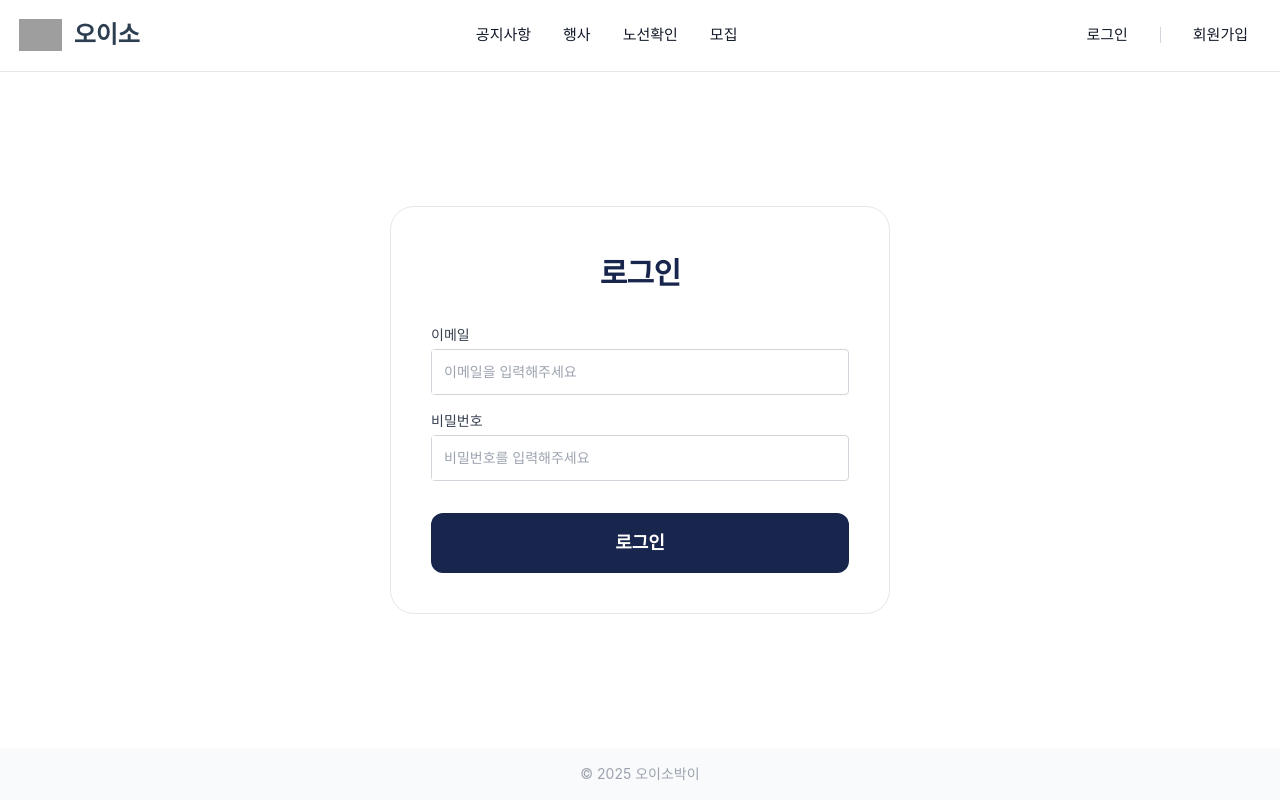
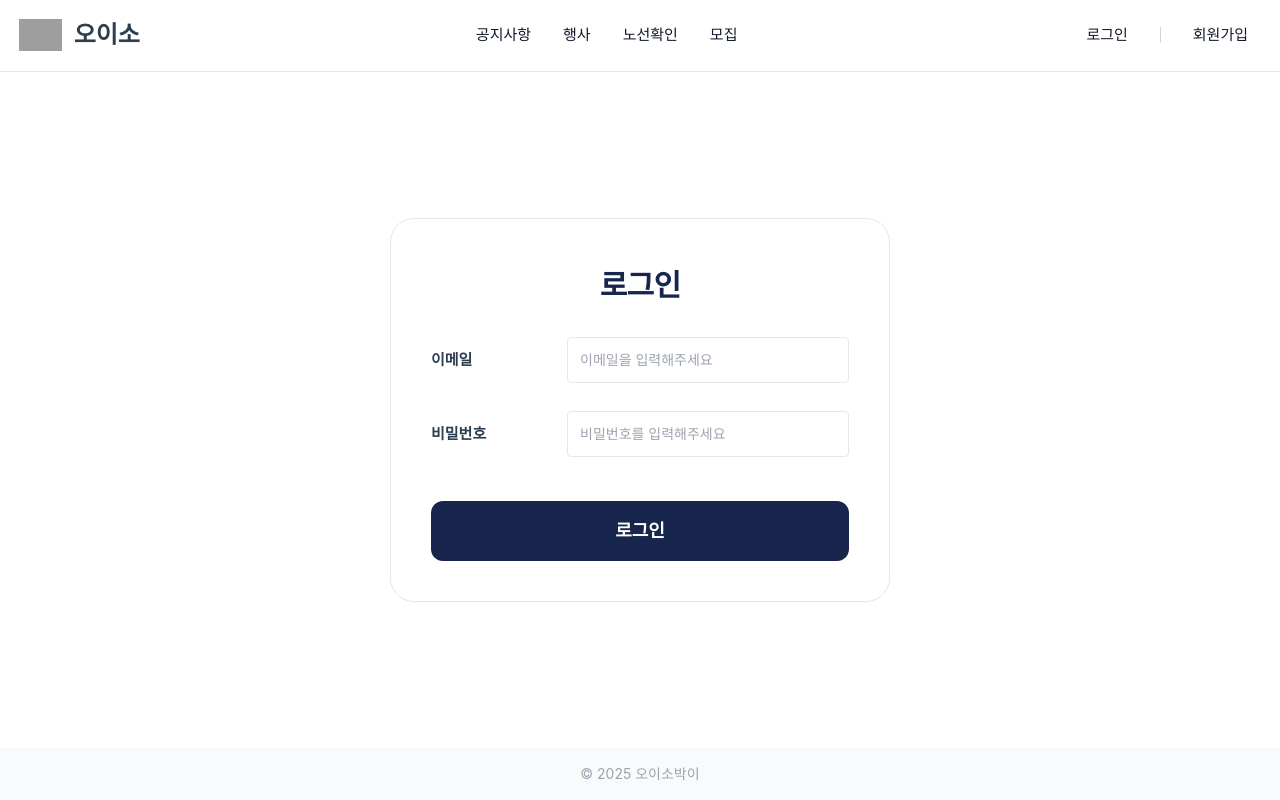
Before and after one commit to cu2mber/front-demo, a Vue app: page /login in a window 1280 px wide. Built offline with nearby package versions, Linux system fonts and the light colour scheme; grey boxes are pictures that could not be loaded.

Commit message:
refactor: BaseInput 컴포넌트 분리
폼 레이아웃용 BaseFormField 생성
입력 처리용 BaseInput 유지

```diff
--- /dev/null
+++ b/src/components/BaseFormField.vue
@@ -0,0 +1,37 @@
+<script setup>
+const props = defineProps({
+  id: String,
+  label: String,
+  required: Boolean,
+  error: String,
+  caption: String,
+  border: Boolean,
+  labelWidth: { type: String, default: '120px' },
+});
+</script>
+
+<template>
+  <div
+    class="flex flex-col pb-3 sm:flex-row sm:items-center sm:space-x-4"
+    :class="border ? 'border-b' : ''"
+  >
+    <label
+      v-if="label"
+      :for="id"
+      class="whitespace-nowrap font-semibold sm:mb-0"
+      :style="{ width: labelWidth }"
+    >
+      {{ label }}
+      <span v-if="required" class="text-red-500">*</span>
+    </label>
+
+    <div class="min-w-0 flex-1">
+      <slot></slot>
+
+      <p v-if="error" class="mt-1 text-xs text-red-500">{{ error }}</p>
+      <p v-else-if="caption" class="mt-1 text-xs text-gray-500">{{ caption }}</p>
+    </div>
+
+    <slot name="after"></slot>
+  </div>
+</template>
--- a/src/components/BaseInput.vue
+++ b/src/components/BaseInput.vue
@@ -1,35 +1,21 @@
 <script setup>
 const props = defineProps({
   modelValue: [String, Number],
-  label: String,
+  type: { type: String, default: 'text' },
   placeholder: String,
-  type: { type: String, default: 'text' },
-  caption: String,
-  error: String,
-  required: Boolean,
   disabled: Boolean,
   readonly: Boolean,
   icon: String,
-})
+});
 
-const emit = defineEmits(['update:modelValue'])
+const emit = defineEmits(['update:modelValue']);
 
 function onInput(event) {
-  emit('update:modelValue', event.target.value)
+  emit('update:modelValue', event.target.value);
 }
 </script>
 
 <template>
-  <div class="w-full">
-    <label v-if="label" class="mb-1 block text-sm font-medium text-gray-700">
-      {{ label }}
-      <span v-if="required" class="text-red-500">*</span>
-    </label>
-
-    <div
-      class="flex w-full items-stretch rounded border"
-      :class="error ? 'border-red-500' : 'border-gray-300'"
-    >
   <div class="relative flex flex-1 items-center">
     <span v-if="icon" class="pointer-events-none absolute left-3 text-gray-400">
       <i :class="`i-heroicons-${icon}`"></i>
@@ -43,18 +29,9 @@ function onInput(event) {
       :readonly="readonly"
       :class="
         disabled
-              ? 'cursor-not-allowed bg-gray-100'
-              : 'w-full bg-white px-3 py-3 text-sm focus:outline-none'
+          ? 'cursor-not-allowed rounded border bg-gray-100'
+          : 'w-full rounded border bg-white px-3 py-3 text-sm focus:outline-none'
       "
     />
   </div>
-
-      <div class="flex items-center px-2">
-        <slot name="right"></slot>
-      </div>
-    </div>
-
-    <p v-if="error" class="mt-1 text-xs text-red-500">{{ error }}</p>
-    <p v-else-if="caption" class="mt-1 text-xs text-gray-500">{{ caption }}</p>
-  </div>
 </template>
--- a/src/components/BasePopup.vue
+++ b/src/components/BasePopup.vue
@@ -15,7 +15,7 @@ const emit = defineEmits(['click']);
 </script>
 
 <template>
-  <div class="w-[500px] max-w-full rounded-3xl border bg-white px-10 pb-10 pt-12">
+  <div class="min-w-[500px] max-w-full rounded-3xl border bg-white px-10 pb-10 pt-12">
     <div class="flex w-full justify-center pb-8">
       <h2 class="text-center text-3xl font-bold leading-tight tracking-tight text-mainNavy-900">
         {{ title }}
--- a/src/views/auth/SigninView.vue
+++ b/src/views/auth/SigninView.vue
@@ -1,20 +1,24 @@
 <script setup>
 import BaseInput from '@/components/BaseInput.vue';
 import BasePopup from '@/components/BasePopup.vue';
+import BaseFormField from '@/components/BaseFormField.vue';
 </script>
 
 <template>
   <div class="mx-auto my-auto max-w-4xl">
     <BasePopup title="로그인" :showButton="true" buttonText="로그인" @click="onSubmit">
       <form @submit.prevent="onSubmit" class="flex w-full flex-col gap-4">
-        <BaseInput v-model="email" type="email" label="이메일" placeholder="이메일을 입력해주세요">
-        </BaseInput>
-        <BaseInput
-          v-model="password"
-          type="password"
-          label="비밀번호"
-          placeholder="비밀번호를 입력해주세요"
-        />
+        <BaseFormField id="email" label="이메일">
+          <BaseInput v-model="email" type="email" placeholder="이메일을 입력해주세요" />
+        </BaseFormField>
+        <BaseFormField id="password" label="비밀번호">
+          <BaseInput
+            v-model="password"
+            type="password"
+            placeholder="비밀번호를 입력해주세요"
+            icon="lock-closed"
+          />
+        </BaseFormField>
       </form>
     </BasePopup>
   </div>
--- a/src/views/auth/SignupView.vue
+++ b/src/views/auth/SignupView.vue
@@ -7,6 +7,7 @@ import { toTypedSchema } from '@vee-validate/zod';
 import { z } from 'zod';
 import BaseInput from '@/components/BaseInput.vue';
 import BasePopup from '@/components/BasePopup.vue';
+import BaseFormField from '@/components/BaseFormField.vue';
 
 const router = useRouter();
 
@@ -92,15 +93,9 @@ const onSubmit = handleSubmit(values => {
   <div class="mx-auto my-10 max-w-4xl">
     <BasePopup title="회원가입" :showButton="true" buttonText="가입하기" @click="onSubmit">
       <form @submit.prevent="onSubmit" class="flex flex-col gap-4">
-        <BaseInput
-          v-model="email"
-          type="email"
-          label="이메일"
-          placeholder="이메일을 입력해주세요"
-          :error="emailError"
-          required
-        >
-          <template #right>
+        <BaseFormField id="email" label="이메일" :error="emailError" required>
+          <BaseInput v-model="email" type="email" placeholder="이메일을 입력해주세요" />
+          <template #after>
             <button
               class="w-24 rounded px-3 py-2 text-center text-sm text-white transition-colors"
               @click.prevent="sendVerificationCode"
@@ -114,17 +109,16 @@ const onSubmit = handleSubmit(values => {
               {{ timeLeft > 0 ? '재전송' : '본인인증' }}
             </button>
           </template>
-        </BaseInput>
+        </BaseFormField>
 
-        <BaseInput
-          v-model="verificationCode"
-          type="text"
+        <BaseFormField
+          id="verificationCode"
           label="인증번호"
-          placeholder="인증번호를 입력해주세요"
           :error="verificationCodeError"
           required
         >
-          <template #right>
+          <BaseInput v-model="verificationCode" type="text" placeholder="인증번호를 입력해주세요" />
+          <template #after>
             <span class="w-16 pr-2 text-right font-mono text-sm text-gray-500">
               {{ formattedTime }}
             </span>
@@ -135,44 +129,45 @@ const onSubmit = handleSubmit(values => {
               확인
             </button>
           </template>
-        </BaseInput>
+        </BaseFormField>
 
+        <BaseFormField
+          id="password"
+          label="비밀번호"
+          :error="passwordError"
+          :caption="'8~20자 이내 숫자, 특수문자, 영문자 중 2가지 이상을 조합'"
+          required
+        >
           <BaseInput
             v-model="password"
             type="password"
-          label="비밀번호"
             placeholder="비밀번호를 입력해주세요"
-          caption="8~20자 이내 숫자, 특수문자, 영문자 중 2가지 이상을 조합"
             icon="lock-closed"
-          :error="passwordError"
+          />
+        </BaseFormField>
+
+        <BaseFormField
+          id="passwordConfirm"
+          label="비밀번호 확인"
+          :error="passwordConfirmError"
+          :caption="'동일한 비밀번호를 입력해주세요'"
           required
-        />
+        >
           <BaseInput
             v-model="passwordConfirm"
             type="password"
-          label="비밀번호 확인"
             placeholder="비밀번호를 입력해주세요"
-          caption="동일한 비밀번호를 입력해주세요"
             icon="lock-closed"
-          :error="passwordConfirmError"
-          required
           />
-        <BaseInput
-          v-model="phone"
-          type="text"
-          label="휴대폰번호"
-          placeholder="010-0000-0000"
-          :error="phoneError"
-          required
-        />
-        <BaseInput
-          v-model="birth"
-          type="text"
-          label="생년월일"
-          placeholder="YYYYMMDD"
-          :error="birthError"
-          required
-        />
+        </BaseFormField>
+
+        <BaseFormField id="phone" label="휴대폰번호" :error="phoneError" required>
+          <BaseInput v-model="phone" type="text" placeholder="010-0000-0000" />
+        </BaseFormField>
+
+        <BaseFormField id="birth" label="생년월일" :error="birthError" required>
+          <BaseInput v-model="birth" type="text" placeholder="YYYYMMDD" />
+        </BaseFormField>
       </form>
     </BasePopup>
   </div>
--- a/tailwind.config.js
+++ b/tailwind.config.js
@@ -5,49 +5,49 @@ export default {
     extend: {
       colors: {
         fontFamily: {
-          pretendard: ["var(--font-pretendard)"],
+          pretendard: ['var(--font-pretendard)'],
         },
         mainNavy: {
-          50: "#E6E9EF",
-          100: "#C0CBD9",
-          200: "#98A5BF",
-          300: "#7282A5",
-          400: "#546894",
-          500: "#364F84",
-          600: "#30487C",
-          700: "#283E70",
-          800: "#213564",
-          900: "#18254C",
+          50: '#E6E9EF',
+          100: '#C0CBD9',
+          200: '#98A5BF',
+          300: '#7282A5',
+          400: '#546894',
+          500: '#364F84',
+          600: '#30487C',
+          700: '#283E70',
+          800: '#213564',
+          900: '#18254C',
         },
         secondBlue: {
-          50: "#E1F5FD",
-          100: "#B2E6FA",
-          200: "#80D5F7",
-          300: "#4CC5F4",
-          400: "#1CB8F3",
-          500: "#00ACF2",
-          600: "#009EE3",
-          700: "#008BD0",
-          800: "#0079BC",
-          900: "#005A9B",
+          50: '#E1F5FD',
+          100: '#B2E6FA',
+          200: '#80D5F7',
+          300: '#4CC5F4',
+          400: '#1CB8F3',
+          500: '#00ACF2',
+          600: '#009EE3',
+          700: '#008BD0',
+          800: '#0079BC',
+          900: '#005A9B',
         },
         scaleGray: {
-          0: "#FFFFFF",
-          100: "#F5F5F5",
-          200: "#E9E9E9",
-          300: "#C5C5C5",
-          400: "#9F9F9F",
-          500: "#7D7D7D",
-          600: "#575757",
-          700: "#454545",
-          800: "#282828",
-          900: "#121212",
+          0: '#FFFFFF',
+          100: '#F5F5F5',
+          200: '#E9E9E9',
+          300: '#C2C2C2',
+          400: '#9F9F9F',
+          500: '#7D7D7D',
+          600: '#575757',
+          700: '#454545',
+          800: '#282828',
+          900: '#121212',
         },
-        background: "#F1F3F8",
-        warning: "#FF294F",
-        success: "#1FCE65",
-      }
+        background: '#F1F3F8',
+        warning: '#FF294F',
+        success: '#1FCE65',
+      },
     },
   },
   plugins: [],
-}
+};
```
Lines whose indentation alone changed are shown as unchanged.
